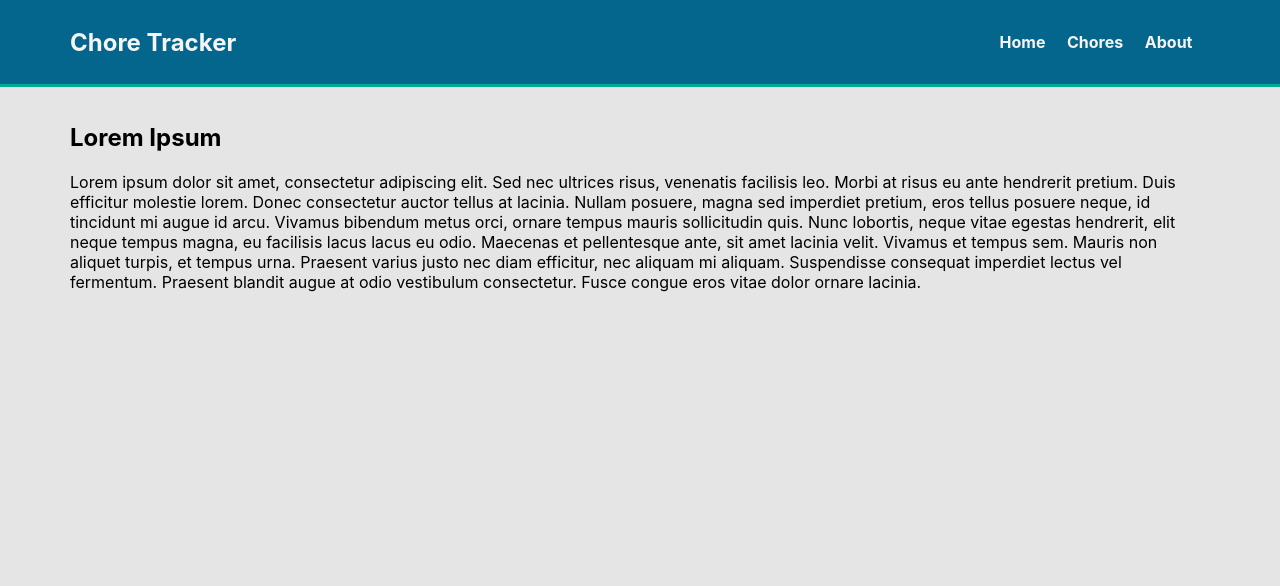
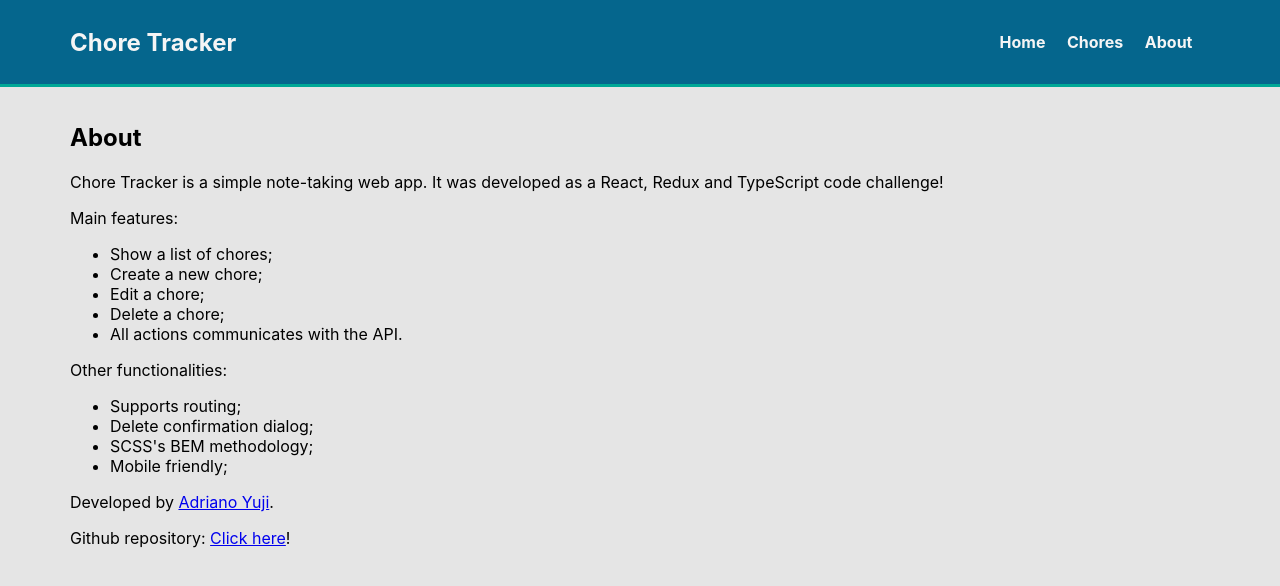
Before and after one commit to adrianoyuji/react-todo-task, a React (Create React App) app: page /about in a window 1280 px wide. Shown: the top 586 px of the page. Built offline with nearby package versions, Linux system fonts and the light colour scheme; no server answers.

Commit message:
changed about page text

```diff
--- a/src/features/about/About.tsx
+++ b/src/features/about/About.tsx
@@ -3,21 +3,36 @@ import React from "react";
 const About = () => {
   return (
     <section className="container">
-      <h2>Lorem Ipsum</h2>
+      <h2>About</h2>
       <p>
-        Lorem ipsum dolor sit amet, consectetur adipiscing elit. Sed nec
-        ultrices risus, venenatis facilisis leo. Morbi at risus eu ante
-        hendrerit pretium. Duis efficitur molestie lorem. Donec consectetur
-        auctor tellus at lacinia. Nullam posuere, magna sed imperdiet pretium,
-        eros tellus posuere neque, id tincidunt mi augue id arcu. Vivamus
-        bibendum metus orci, ornare tempus mauris sollicitudin quis. Nunc
-        lobortis, neque vitae egestas hendrerit, elit neque tempus magna, eu
-        facilisis lacus lacus eu odio. Maecenas et pellentesque ante, sit amet
-        lacinia velit. Vivamus et tempus sem. Mauris non aliquet turpis, et
-        tempus urna. Praesent varius justo nec diam efficitur, nec aliquam mi
-        aliquam. Suspendisse consequat imperdiet lectus vel fermentum. Praesent
-        blandit augue at odio vestibulum consectetur. Fusce congue eros vitae
-        dolor ornare lacinia.
+        Chore Tracker is a simple note-taking web app. It was developed as a
+        React, Redux and TypeScript code challenge!
+      </p>
+      <span>Main features:</span>
+      <ul>
+        <li>Show a list of chores;</li>
+        <li>Create a new chore;</li>
+        <li>Edit a chore;</li>
+        <li>Delete a chore;</li>
+        <li>All actions communicates with the API.</li>
+      </ul>
+      <span>Other functionalities:</span>
+      <ul>
+        <li>Supports routing;</li>
+        <li>Delete confirmation dialog;</li>
+        <li>SCSS's BEM methodology;</li>
+        <li>Mobile friendly;</li>
+      </ul>
+      <p>
+        Developed by{" "}
+        <a href="https://www.linkedin.com/in/adriano-yuji-sato-de-vasconcelos-034b09191/">
+          Adriano Yuji
+        </a>
+        .
+      </p>
+      <p>
+        Github repository:{" "}
+        <a href="https://github.com/adrianoyuji/react-todo-task">Click here</a>!
       </p>
     </section>
   );
```
